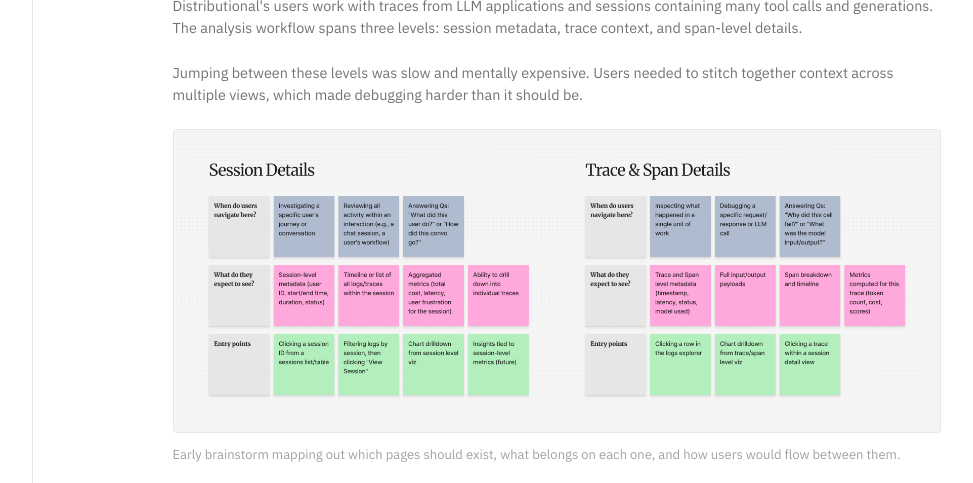
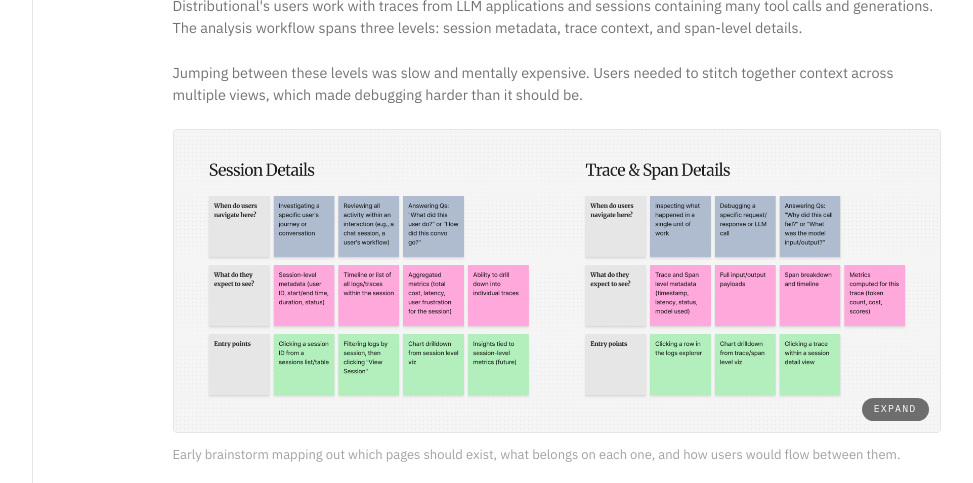
Before and after one commit to katrinacrisostomo/katrinacrisostomo.github.io, a React (Vite) app: page /#/snapshots/session-trace-inspection in a window 1280 px wide. Shown: the part 1060-1543 px from the top of the page, without its empty margins (200-1173 px from the left). Built offline with nearby package versions, Linux system fonts and the light colour scheme.

Commit message:
add expandability to image

```diff
--- a/src/pages/SessionTraceSnapshotPage.tsx
+++ b/src/pages/SessionTraceSnapshotPage.tsx
@@ -1,3 +1,4 @@
+import { useCallback, useState } from "react";
 import {
   SnapshotBanner,
   SnapshotCarousel,
@@ -7,6 +8,12 @@ import {
   type SnapshotCarouselSlide,
   type SnapshotStat,
 } from "../components/snapshot";
+import SnapshotCarouselModal from "../components/snapshot/SnapshotCarouselModal";
+
+const brainstormSlide: SnapshotCarouselSlide = {
+  src: "/work/trace-inspection/brainstorm.png",
+  alt: "Brainstorm mapping out session details and trace and span details, including when users navigate to each view, what they expect to see, and entry points",
+};
 
 const projectStats: SnapshotStat[] = [
   { label: "Role", value: "Frontend Engineer + Designer" },
@@ -35,6 +42,10 @@ const productScreens: SnapshotCarouselSlide[] = [
 ];
 
 export default function SessionTraceSnapshotPage() {
+  const [isBrainstormOpen, setIsBrainstormOpen] = useState(false);
+  const openBrainstorm = useCallback(() => setIsBrainstormOpen(true), []);
+  const closeBrainstorm = useCallback(() => setIsBrainstormOpen(false), []);
+
   return (
     <SnapshotLayout>
       <SnapshotBanner
@@ -76,13 +87,23 @@ export default function SessionTraceSnapshotPage() {
               which made debugging harder than it should be.
             </p>
             <figure className="flex w-full flex-col gap-3">
-              <img
-                src="/work/trace-inspection/brainstorm.png"
-                alt="Brainstorm mapping out session details and trace and span details, including when users navigate to each view, what they expect to see, and entry points"
-                className="block h-auto w-full max-w-full rounded-sm border border-neutral-200 bg-neutral-50"
-                loading="lazy"
-                decoding="async"
-              />
+              <button
+                type="button"
+                onClick={openBrainstorm}
+                aria-label="Expand brainstorm image"
+                className="group relative block w-full"
+              >
+                <img
+                  src={brainstormSlide.src}
+                  alt={brainstormSlide.alt}
+                  className="block h-auto w-full max-w-full rounded-sm border border-neutral-200 bg-neutral-50"
+                  loading="lazy"
+                  decoding="async"
+                />
+                <span className="pointer-events-none absolute right-3 bottom-3 rounded-full bg-black/55 px-3 py-1 font-mono text-[0.62rem] uppercase tracking-[0.12em] text-white">
+                  Expand
+                </span>
+              </button>
               <figcaption className="font-sans text-[0.8125rem] leading-[1.5] text-neutral-400">
                 Early brainstorm mapping out which pages should exist, what
                 belongs on each one, and how users would flow between them.
@@ -135,6 +156,13 @@ export default function SessionTraceSnapshotPage() {
           />
         </SnapshotSection>
       </div>
+      <SnapshotCarouselModal
+        slides={[brainstormSlide]}
+        activeIndex={isBrainstormOpen ? 0 : null}
+        onClose={closeBrainstorm}
+        onPrev={closeBrainstorm}
+        onNext={closeBrainstorm}
+      />
     </SnapshotLayout>
   );
 }
```
